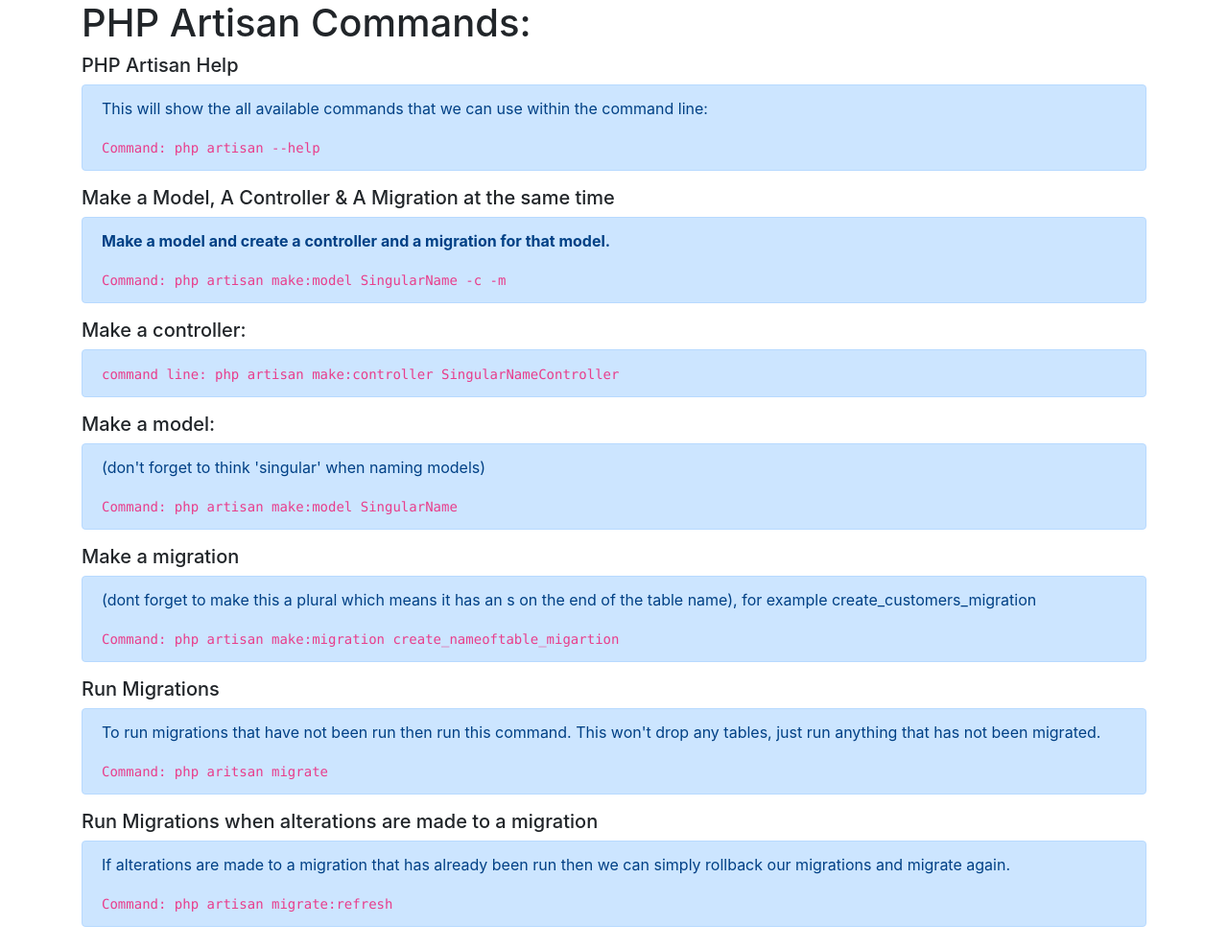
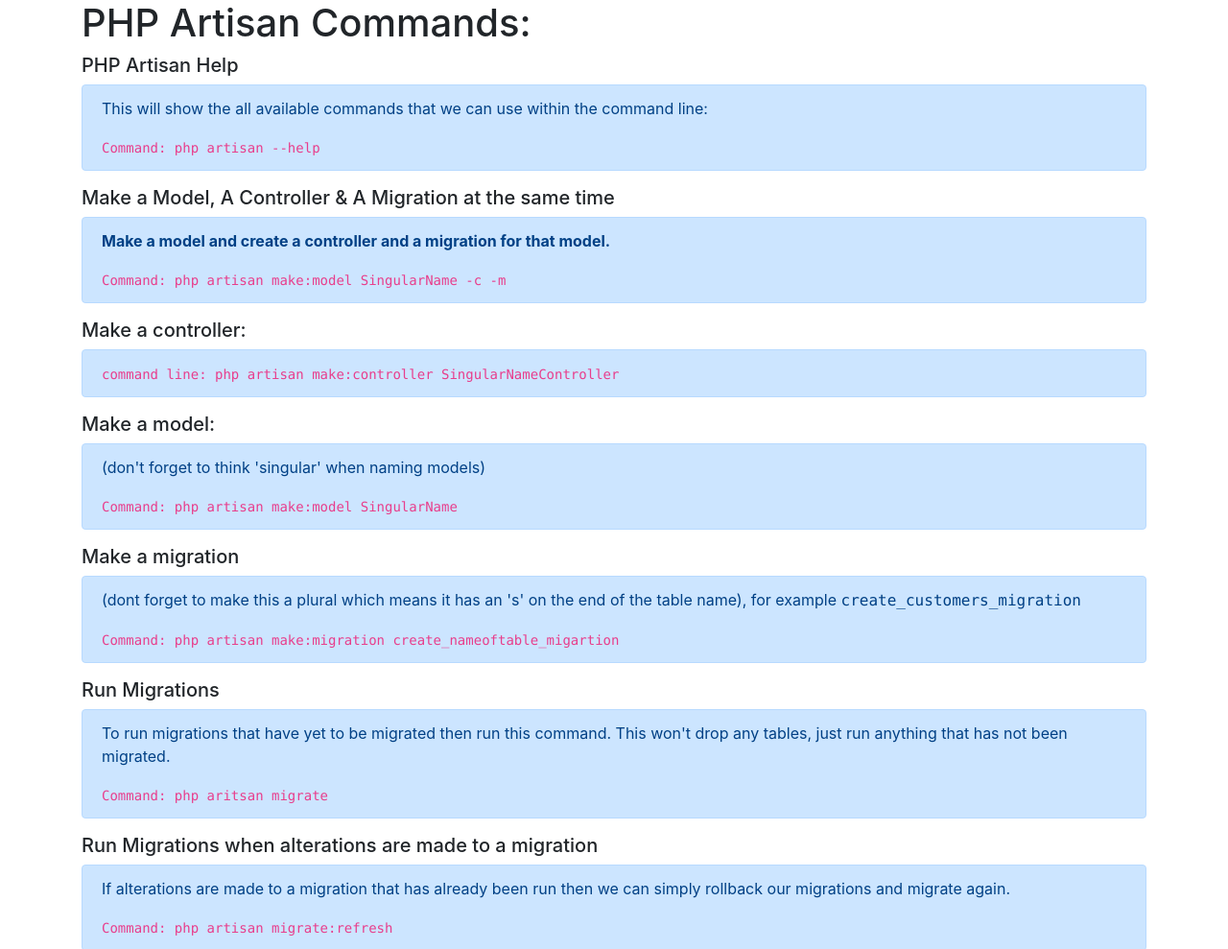
Before and after one commit to bladedevleoper/php-artisan-command-cheatsheet, a plain HTML site: page index.html in a window 1280 px wide. Shown: the top 989 px of the page at 96% size. Drawn offline with nearby package versions, Linux system fonts and the light colour scheme.

Commit message:
Update index.html

```diff
--- a/index.html
+++ b/index.html
@@ -72,9 +72,9 @@
 
             <h5 class="mt-2">Make a migration</h5>
             <div class="alert alert-primary">
-                <p>(dont forget to make this a plural which means it has an s on the end of the table name),
+                <p>(dont forget to make this a plural which means it has an 's' on the end of the table name),
 
-                for example create_customers_migration</p>
+                    for example <samp>create_customers_migration</samp></p>
 
 
                 <code>
@@ -90,7 +90,7 @@
             <h5 class="mt-2">Run Migrations</h5>
             <div class="alert alert-primary">
                 <p>
-                    To run migrations that have not been run then run this command.
+                    To run migrations that have yet to be migrated then run this command.
                     This won't drop any tables, just run anything that has not been migrated.
                 </p>
 
```
